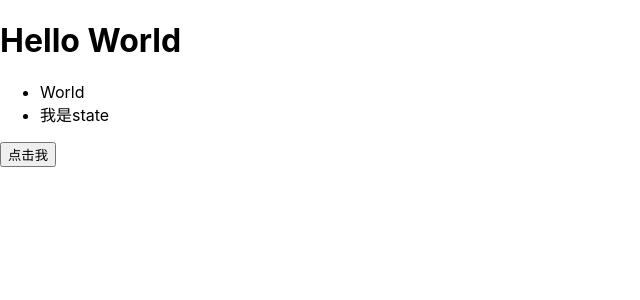
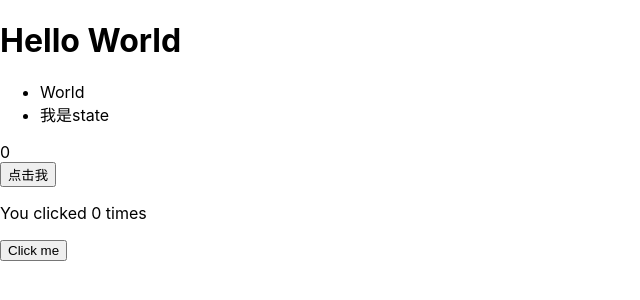
Before and after one commit to MontyMa/framework-react, a React (Create React App) app: page /en-us/ in a window 1280 px wide. Shown: the top 300 px of the page, without its empty margins (0-640 px from the left). Built offline with nearby package versions, Linux system fonts and the light colour scheme.

Commit message:
初识React Hooks

```diff
--- a/src/App.tsx
+++ b/src/App.tsx
@@ -1,6 +1,7 @@
-import React, {Component} from 'react';
+import React, { Component } from 'react';
 import './App.scss';
-import {StateAndPropType} from './components/StateAndPropType';
+import { StateAndPropType } from './components/StateAndPropType';
+import { Example } from './components/HooksTest';
 
 export class App extends Component<any, {
     appName: string;
@@ -9,7 +10,7 @@ export class App extends Component<any, {
         appName: 'World'
     };
 
-    stateAndPropTypeHandler(event: React.MouseEvent<HTMLButtonElement>): void {
+    stateAndPropTypeHandler = (event: React.MouseEvent<HTMLButtonElement>): void => {
         this.setState({
             appName: `React Event clientX : ${event.clientX}`
         });
@@ -19,10 +20,10 @@ export class App extends Component<any, {
         return (
             <div className="App">
                 <h1>Hello World</h1>
-
                 <StateAndPropType hello={this.state.appName}
-                    handler={(event): void => this.stateAndPropTypeHandler(event)}
+                    handler={this.stateAndPropTypeHandler}
                 />
+                <Example />
             </div>
         );
     }
--- /dev/null
+++ b/src/components/HooksTest.tsx
@@ -0,0 +1,35 @@
+import React, { useState, useEffect } from 'react';
+
+const useStateFunc = () => {
+    // 声明一个叫 "count" 的 state 变量
+    const [count, setCount] = useState(0);
+
+    return {
+        count,
+        setCount
+    }
+};
+
+const useSetTimeout = (t: number) => {
+    useEffect(() => {
+        setTimeout(() => {
+            console.log(1);
+        }, t);
+    }, []);
+};
+
+function Example() {
+    const { count, setCount } = useStateFunc();
+    console.log(count, setCount);
+    useSetTimeout(1000);
+    return (
+        <div>
+            <p>You clicked {count} times</p>
+            <button onClick={() => setCount(count + 1)}>
+                Click me
+      </button>
+        </div>
+    );
+}
+
+export { Example, useStateFunc };
--- a/src/components/StateAndPropType.tsx
+++ b/src/components/StateAndPropType.tsx
@@ -1,5 +1,5 @@
-import React, {Component} from 'react';
-
+import React, { Component } from 'react';
+import { useStateFunc } from './HooksTest';
 interface PropsInterface {
     hello: string;
 
@@ -10,28 +10,34 @@ interface StateInterface {
     hhhh: string;
 }
 
+function Childs(props: { onClick(e: any): void }) {
+    const childsStates = useStateFunc();
+    return <div onClick={() => props.onClick(childsStates.setCount)}>{childsStates.count}</div>
+}
+
 export class StateAndPropType extends Component<PropsInterface, StateInterface> {
-    private handler: (event: React.MouseEvent<HTMLButtonElement>) => void;
-    private hello: string;
+    private handler = (event: React.MouseEvent<HTMLButtonElement>): void => {
+        this.props.handler(event)
+    }
 
-    constructor(props: PropsInterface) {
-        super(props);
-        this.handler = this.props.handler;
-        this.hello = this.props.hello;
-    }
+    private hello: string = this.props.hello;
 
     state = {
         hhhh: '我是state'
     };
 
-    render(): React.ReactElement {
+
+    render() {
         return (
             <div>
                 <ul>
                     <li>{this.props.hello}</li>
                     <li>{this.state.hhhh}</li>
                 </ul>
-                <button onClick={(event): void => this.handler(event)}>
+                <Childs onClick={(setCount) => {
+                    setCount((x: any) => x + 1)
+                }} />
+                <button onClick={this.handler}>
                     点击我
                 </button>
             </div>
```
